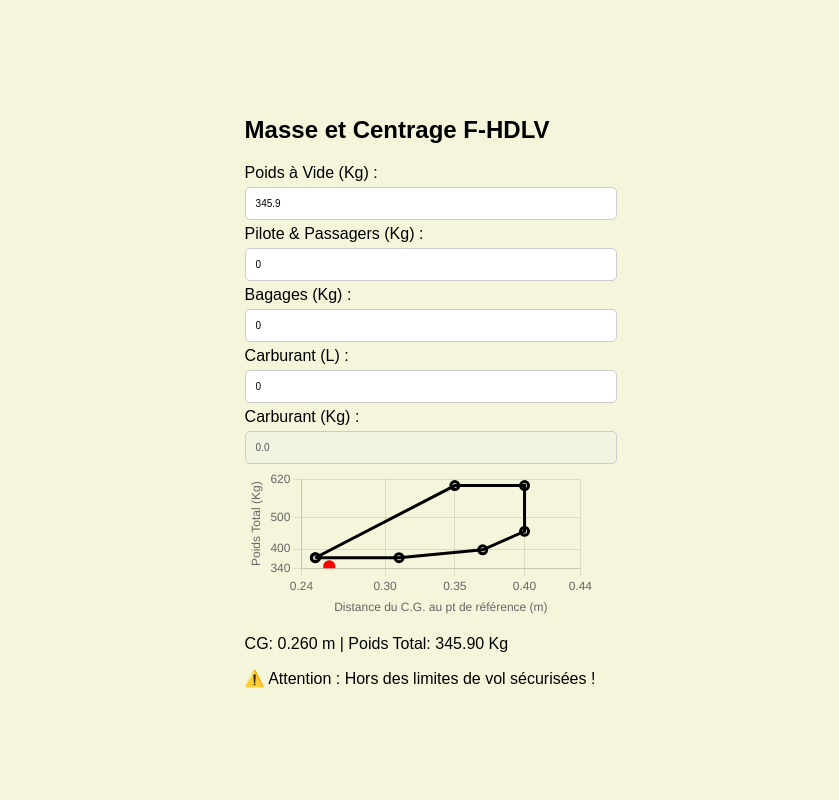
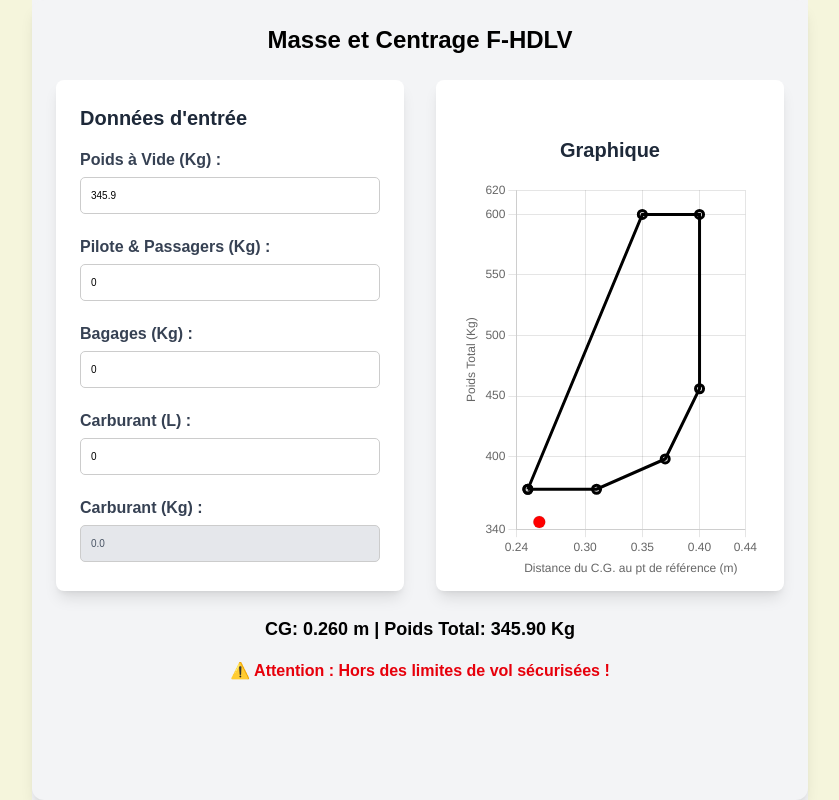
Before and after one commit to tsasamdev/evss-mb, a React (Vite) app in the folder my-project/: page / in a window 1280 px wide. Shown: the whole page, without its empty margins (220-1059 px from the left). Built offline with nearby package versions, Linux system fonts and the light colour scheme.

Commit message:
updated flex box

```diff
--- a/my-project/src/MassBalanceChart.tsx
+++ b/my-project/src/MassBalanceChart.tsx
@@ -65,43 +65,36 @@ const MassBalanceChart: React.FC = () => {
   };
 
   return (
-    <div className="p-6 max-w-6xl mx-auto bg-gray-100 shadow-lg rounded-xl">
-      <h2 className="text-2xl font-bold mb-4 text-center text-black-800">
+    <div className="p-6 max-w-6xl mx-auto bg-gray-100 shadow-lg rounded-xl min-h-screen">
+      <h2 className="text-2xl font-bold mb-6 text-center text-black-800">
         Masse et Centrage F-HDLV
       </h2>
 
-      <div className="flex flex-col md:flex-row gap-6">
-        {/* Left Column - Inputs */}
-        <div className="flex flex-col space-y-4 w-full md:w-1/2">
-          {["Poids à Vide (Kg)", "Pilote & Passagers (Kg)", "Bagages (Kg)", "Carburant (L)"].map(
-            (label, idx) => (
+      {/* Layout Grid for Two Blocks */}
+      <div className="grid grid-cols-1 md:grid-cols-2 gap-8">
+        {/* Form Block */}
+        <div className="bg-white p-6 rounded-lg shadow-lg">
+          <h3 className="text-xl font-semibold mb-4 text-gray-800">Données d'entrée</h3>
+          <div className="flex flex-col space-y-4">
+            {[
+              { label: "Poids à Vide (Kg)", value: emptyWeight, setter: setEmptyWeight },
+              { label: "Pilote & Passagers (Kg)", value: pilotPassengerWeight, setter: setPilotPassengerWeight },
+              { label: "Bagages (Kg)", value: baggageWeight, setter: setBaggageWeight },
+              { label: "Carburant (L)", value: fuelWeightL, setter: setFuelWeightL },
+            ].map(({ label, value, setter }, idx) => (
               <div key={idx} className="flex flex-col">
                 <label className="font-semibold text-gray-700">{label} :</label>
                 <input
                   type="number"
-                  value={
-                    idx === 0
-                      ? emptyWeight
-                      : idx === 1
-                      ? pilotPassengerWeight
-                      : idx === 2
-                      ? baggageWeight
-                      : fuelWeightL
-                  }
-                  onChange={(e) => {
-                    const value = Math.max(0, Number(e.target.value));
-                    if (idx === 0) setEmptyWeight(value);
-                    else if (idx === 1) setPilotPassengerWeight(value);
-                    else if (idx === 2) setBaggageWeight(value);
-                    else setFuelWeightL(value);
-                  }}
+                  value={value}
+                  onChange={(e) => setter(Math.max(0, Number(e.target.value)))}
                   className="border p-2 rounded w-full focus:ring-2 focus:ring-blue-500 focus:outline-none"
                   min="0"
                 />
               </div>
-            )
-          )}
+            ))}
 
+            {/* Fuel Weight (Kg) Display */}
             <div className="flex flex-col">
               <label className="font-semibold text-gray-700">Carburant (Kg) :</label>
               <input
@@ -112,10 +105,12 @@ const MassBalanceChart: React.FC = () => {
               />
             </div>
           </div>
+        </div>
 
-        {/* Right Column - Graph */}
-        <div className="bg-white p-4 rounded-lg shadow-md flex items-center justify-center w-full md:w-1/2">
-          <div className="w-full h-96">
+        {/* Graph Block */}
+        <div className="bg-white p-6 rounded-lg shadow-lg flex items-center justify-center">
+          <div className="w-full h-[400px]">
+            <h3 className="text-xl font-semibold mb-4 text-gray-800 text-center">Graphique</h3>
             <Chart
               type="scatter"
               data={data}
@@ -140,12 +135,15 @@ const MassBalanceChart: React.FC = () => {
         </div>
       </div>
 
-      <div className="text-center mt-4">
+      {/* CG and Weight Info */}
+      <div className="text-center mt-6">
         <p className="text-lg font-semibold text-black-800">
           CG: {cg.toFixed(3)} m | Poids Total: {totalWeight.toFixed(2)} Kg
         </p>
         {isOutOfLimits && (
-          <p className="mt-4 text-red-600 font-bold">⚠️ Attention : Hors des limites de vol sécurisées !</p>
+          <p className="mt-4 text-red-600 font-bold">
+            ⚠️ Attention : Hors des limites de vol sécurisées !
+          </p>
         )}
       </div>
     </div>
--- a/my-project/src/styles/global.css
+++ b/my-project/src/styles/global.css
@@ -1,3 +1,5 @@
+ @import "tailwindcss";
+
 /* Global Styles */
 body {
     font-family: 'Arial', sans-serif;
```
Lines whose indentation alone changed are shown as unchanged.
